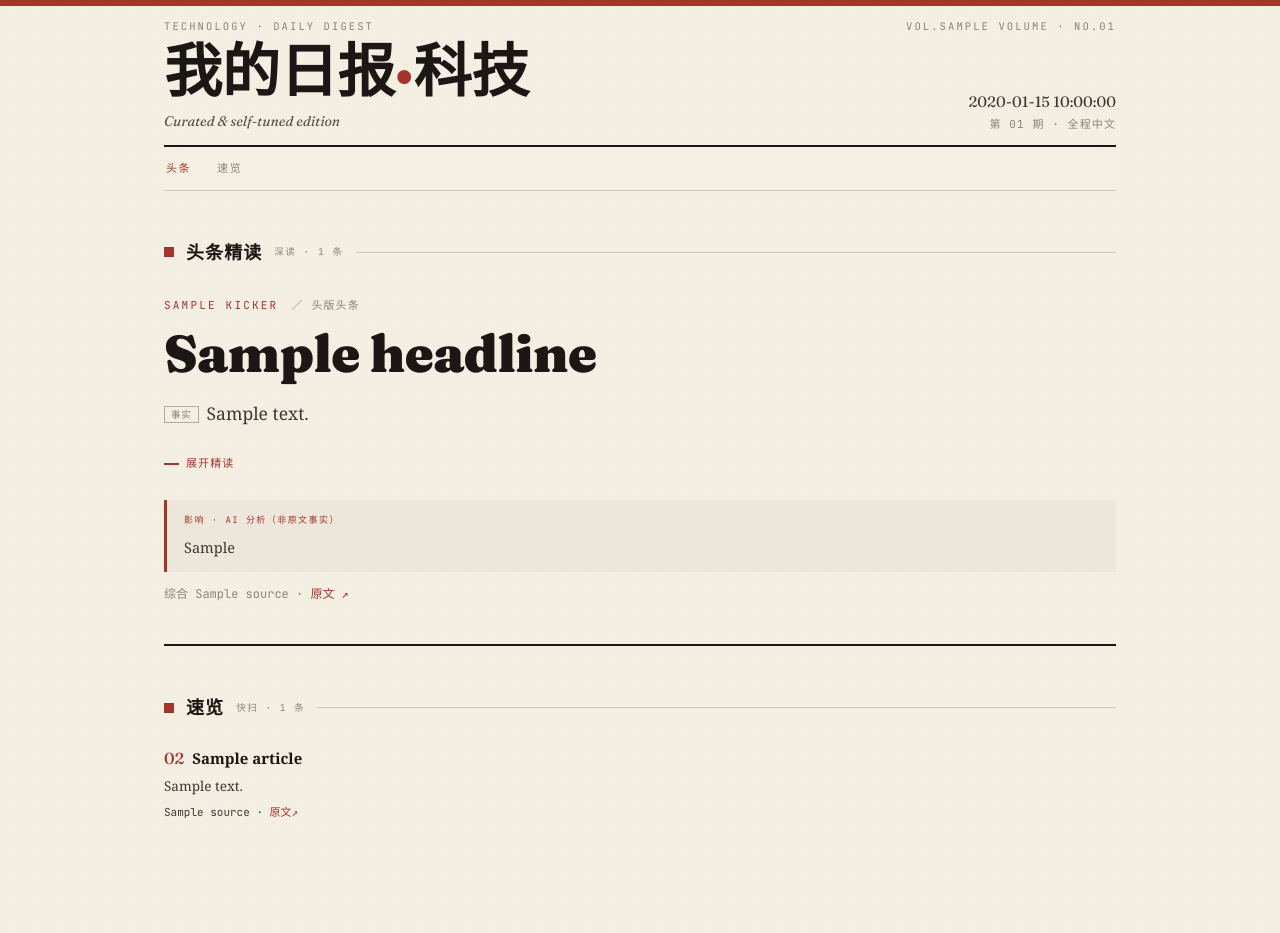
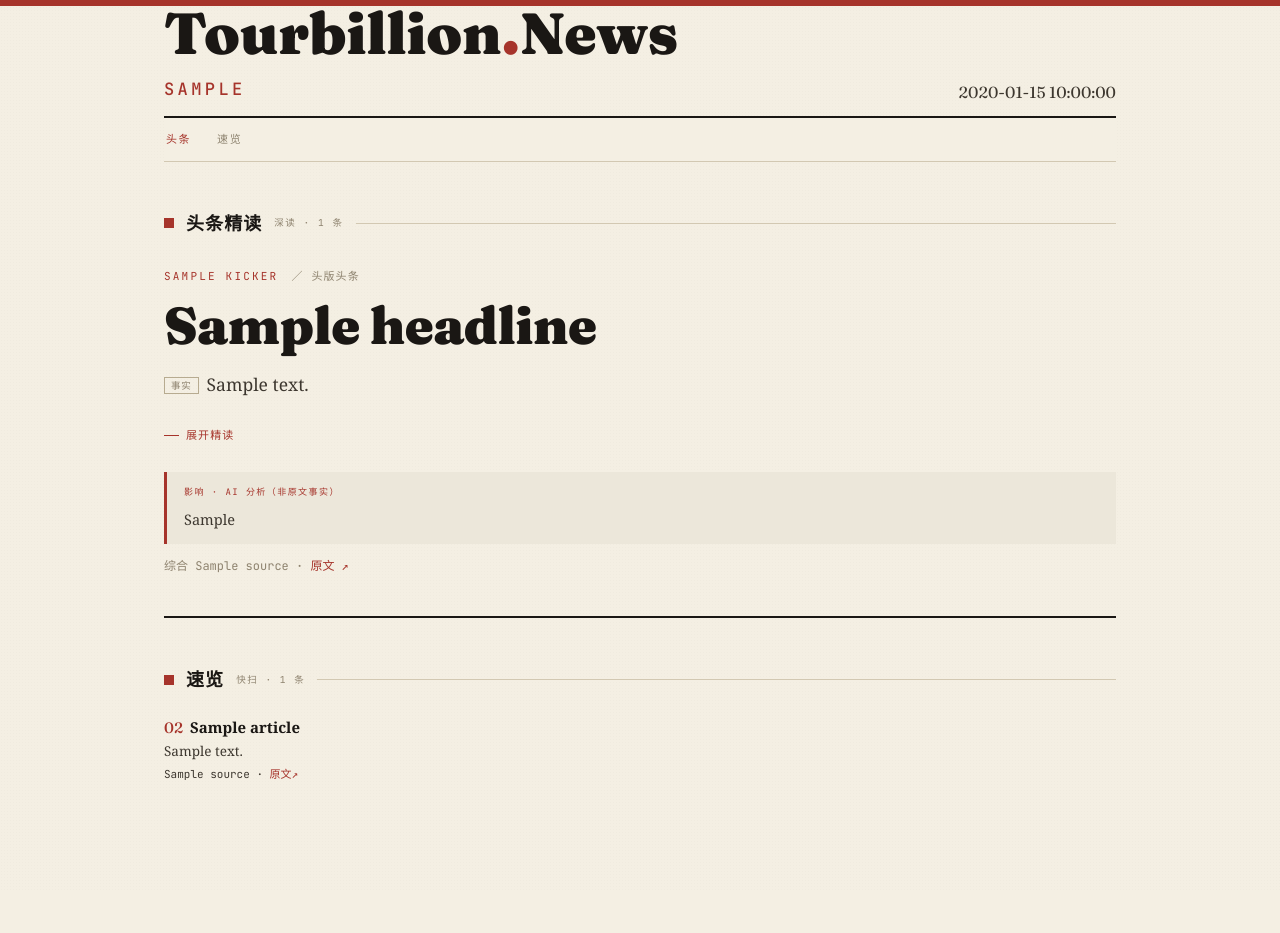
Before and after one commit to Rosefinch814/daily-news, a Python web app: template web/templates/issue.html.j2 in a window 1280 px wide. After the commit the page ends 780 px from the top, so only its background shows below. Run offline with Jinja, Linux system fonts and the light colour scheme; the template is opened without the code that fills it: most values are stand-ins (such as "Sample title", 1, 10 or a date in 2020).

Commit message:
style: align daily issue with Tourbillion prototype

```diff
--- a/web/dist/index.html
+++ b/web/dist/index.html
@@ -4,13 +4,13 @@
 <meta charset="UTF-8">
 <meta name="viewport" content="width=device-width, initial-scale=1">
 <meta http-equiv="refresh" content="0; url=issues/2026-06-23.html">
-<title>我的日报·科技 · 最新一期</title>
+<title>Tourbillion News · Technology · 最新一期</title>
 <style>
 body{margin:0;min-height:100vh;display:grid;place-items:center;background:#F4EFE3;color:#1A1714;font-family:serif;}
 a{color:#A6342B;}
 </style>
 </head>
 <body>
-  <p>正在打开最新一期：<a href="issues/2026-06-23.html">我的日报·科技 · 2026 年 6 月 23 日 · 周二</a></p>
+  <p>正在打开最新一期：<a href="issues/2026-06-23.html">Tourbillion News · Technology · 2026 年 6 月 23 日 · 周二</a></p>
 </body>
 </html>
--- a/web/templates/index.html.j2
+++ b/web/templates/index.html.j2
@@ -4,13 +4,14 @@
 <meta charset="UTF-8">
 <meta name="viewport" content="width=device-width, initial-scale=1">
 <meta http-equiv="refresh" content="0; url={{ latest_href }}">
-<title>{{ issue.publication_name }} · 最新一期</title>
+{% set section_en = "Technology" if issue.section_slug == "tech" else issue.section_slug|title %}
+<title>Tourbillion News · {{ section_en }} · 最新一期</title>
 <style>
 body{margin:0;min-height:100vh;display:grid;place-items:center;background:#F4EFE3;color:#1A1714;font-family:serif;}
 a{color:#A6342B;}
 </style>
 </head>
 <body>
-  <p>正在打开最新一期：<a href="{{ latest_href }}">{{ issue.publication_name }} · {{ issue.date_cn }}</a></p>
+  <p>正在打开最新一期：<a href="{{ latest_href }}">Tourbillion News · {{ section_en }} · {{ issue.date_cn }}</a></p>
 </body>
 </html>
--- a/web/templates/issue.html.j2
+++ b/web/templates/issue.html.j2
@@ -3,7 +3,8 @@
 <head>
 <meta charset="UTF-8">
 <meta name="viewport" content="width=device-width, initial-scale=1">
-<title>{{ issue.publication_name }} · 第 {{ "%02d"|format(issue.number) }} 期</title>
+{% set section_en = "Technology" if issue.section_slug == "tech" else issue.section_slug|title %}
+<title>Tourbillion News · {{ section_en }}</title>
 <link rel="preconnect" href="https://fonts.googleapis.com">
 <link rel="preconnect" href="https://fonts.gstatic.com" crossorigin>
 <link href="https://fonts.googleapis.com/css2?family=Fraunces:ital,opsz,wght@0,9..144,400;0,9..144,500;0,9..144,600;0,9..144,900;1,9..144,400;1,9..144,500&family=Noto+Serif+SC:wght@400;500;600;700;900&family=JetBrains+Mono:wght@400;500&display=swap" rel="stylesheet">
@@ -26,13 +27,11 @@
   .ul{color:var(--seal);text-decoration:none;background-image:linear-gradient(var(--seal),var(--seal));background-repeat:no-repeat;background-position:0 100%;background-size:0 1.5px;transition:background-size .3s cubic-bezier(.2,.7,.2,1);}
   .ul:hover,.ul:focus-visible{background-size:100% 1.5px;}
   .redband{height:6px;background:var(--seal);}
-  .topbar{display:flex;justify-content:space-between;gap:16px;font-family:"JetBrains Mono",monospace;font-size:10.5px;letter-spacing:.2em;text-transform:uppercase;color:var(--muted);padding:11px 0 9px;}
   .masthead{display:flex;justify-content:space-between;align-items:flex-end;gap:24px;padding-bottom:12px;border-bottom:2px solid var(--ink);}
   .masthead h1{font-family:"Fraunces","Noto Serif SC",serif;font-weight:900;font-size:clamp(40px,6.6vw,58px);line-height:.94;margin:0;letter-spacing:-.005em;}
-  .masthead h1 span{color:var(--seal);}
-  .masthead .sub{font-family:"Fraunces",serif;font-style:italic;font-size:14px;color:var(--ink-3);margin-top:10px;}
-  .masthead .dateline{flex:none;text-align:right;font-family:"Fraunces","Noto Serif SC",serif;font-size:15px;line-height:1.5;color:var(--ink-2);}
-  .masthead .dateline .mono{display:block;font-size:11px;letter-spacing:.1em;color:var(--muted);margin-top:3px;}
+  .masthead h1 .tb{color:var(--seal);}
+  .masthead .sub{font-family:"JetBrains Mono",monospace;font-weight:500;font-size:17px;letter-spacing:.2em;text-transform:uppercase;color:var(--seal);margin-top:14px;}
+  .masthead .dateline{flex:none;text-align:right;font-family:"Fraunces","Noto Serif SC",serif;font-size:16px;line-height:1.5;color:var(--ink-2);}
   .jump{position:sticky;top:0;z-index:30;background:rgba(244,239,227,.93);backdrop-filter:blur(8px);border-bottom:1px solid var(--rule);display:flex;gap:26px;padding:10px 2px;margin-bottom:6px;font-family:"JetBrains Mono",monospace;font-size:11px;letter-spacing:.14em;text-transform:uppercase;}
   .jump a{color:var(--muted);transition:color .2s;text-decoration:none;padding:2px 0;} .jump a:hover,.jump a.active,.jump a:focus-visible{color:var(--seal);}
   .section-label{display:flex;align-items:center;gap:12px;margin:46px 0 22px;}
@@ -44,7 +43,7 @@
   .kicker{font-family:"JetBrains Mono",monospace;font-size:11px;letter-spacing:.2em;text-transform:uppercase;color:var(--seal);}
   .kicker .no{color:var(--muted);letter-spacing:.1em;}
   .hero h2{font-family:"Fraunces","Noto Serif SC",serif;font-weight:900;font-size:clamp(34px,5.6vw,52px);line-height:1.06;letter-spacing:-.01em;margin:12px 0 16px;max-width:18em;}
-  .hero .summary{font-size:17.5px;line-height:1.66;color:var(--ink-2);}
+  .hero .summary{font-size:17.5px;line-height:1.7;color:var(--ink-2);}
   .tag-fact{font-family:"JetBrains Mono",monospace;font-size:9.5px;color:var(--muted);border:1px solid var(--rule-2);padding:1px 6px;letter-spacing:.08em;margin-right:8px;vertical-align:2px;text-transform:uppercase;}
   details{margin:14px 0;}
   summary{cursor:pointer;font-family:"JetBrains Mono",monospace;font-size:11px;letter-spacing:.1em;text-transform:uppercase;color:var(--seal);list-style:none;display:inline-flex;gap:7px;align-items:center;min-height:36px;}
@@ -65,12 +64,12 @@
   .sec:nth-child(odd){border-right:1px solid var(--rule);padding-right:36px;}
   .sec h3.t{font-family:"Fraunces","Noto Serif SC",serif;font-weight:700;font-size:22px;line-height:1.2;margin:9px 0 10px;}
   .sec .summary{font-size:15px;color:var(--ink-2);margin:0 0 11px;}
-  .brief-list{column-count:2;column-gap:40px;column-rule:1px solid var(--rule);}
+  .brief-list{column-count:2;column-gap:38px;column-rule:1px solid var(--rule);}
   .brief{break-inside:avoid;padding:9px 0;border-top:1px solid var(--rule);}
-  .brief:first-child{border-top:none;padding-top:2px;}
-  .brief h3{font-weight:600;font-size:15px;line-height:1.4;margin:0;}
-  .brief .bno{font-family:"Fraunces",serif;font-weight:500;font-size:16px;color:var(--seal);margin-right:8px;}
-  .brief p{margin:6px 0 7px;font-size:13.5px;color:var(--ink-2);line-height:1.56;}
+  .brief:first-child{border-top:none;padding-top:0;}
+  .brief h3{font-weight:600;font-size:15px;line-height:1.34;margin:0;}
+  .brief .bno{font-family:"Fraunces",serif;font-weight:500;font-size:15px;color:var(--seal);margin-right:7px;}
+  .brief p{margin:3px 0 4px;font-size:13.5px;color:var(--ink-2);line-height:1.5;}
   .brief .source{font-size:11px;}
   @media(max-width:820px){
     .wrap{padding-left:24px;padding-right:24px;}
@@ -80,7 +79,6 @@
   }
   @media(max-width:520px){
     .wrap{padding-left:18px;padding-right:18px;}
-    .topbar{font-size:9.5px;letter-spacing:.12em;flex-direction:column;gap:2px;}
     .jump{gap:18px;overflow-x:auto;}
     .section-label{gap:9px;}
     .section-label .role{display:none;}
@@ -91,10 +89,9 @@
 <body>
 <div class="redband"></div>
 <div class="wrap">
-  <div class="topbar"><span>Technology · Daily Digest</span><span>Vol.{{ issue.volume }} · No.{{ "%02d"|format(issue.number) }}</span></div>
   <header class="masthead">
-    <div><h1>我的日报<span>·</span>科技</h1><div class="sub">Curated &amp; self-tuned edition</div></div>
-    <div class="dateline">{{ issue.date_cn }}<span class="mono">第 {{ "%02d"|format(issue.number) }} 期 · 全程中文</span></div>
+    <div><h1>Tourbillion<span class="tb">.</span>News</h1><div class="sub">{{ section_en }}</div></div>
+    <div class="dateline">{{ issue.date_cn }}</div>
   </header>
 
   <nav class="jump"><a href="#headlines">头条</a><a href="#briefs">速览</a></nav>
```
Also changed, not shown: CLAUDE.md (+1 -1 lines), design/prototype/v1-科技日报.html (+8 -14 lines), design/设计规范.md (+5 -6 lines), docs/spec/01-科技日报.md (+2 -2 lines), docs/tech-validation/01-科技日报.md (+6 -6 lines), web/dist/issues/2026-06-23.html (+12 -16 lines), web/dist/latest.html (+12 -16 lines), web/tests/test_render.py (+2 -1 lines), README.md.
